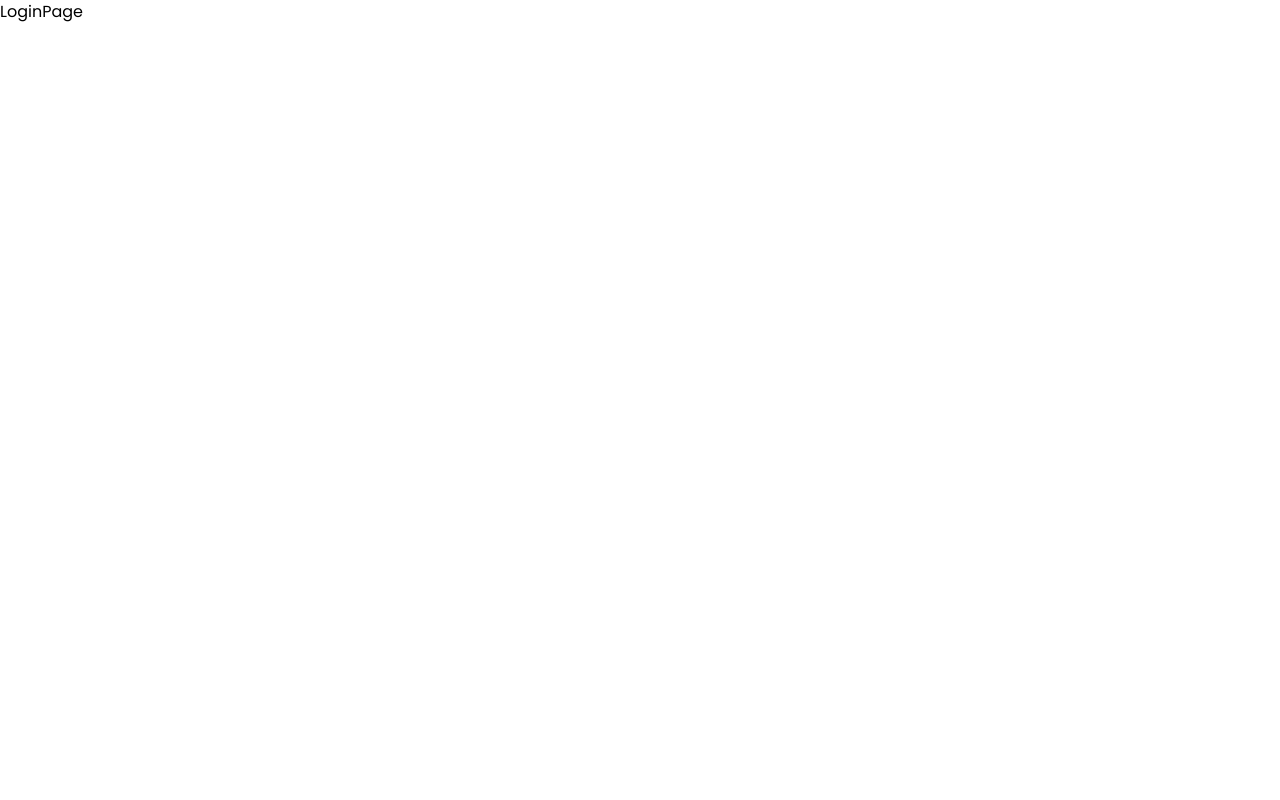
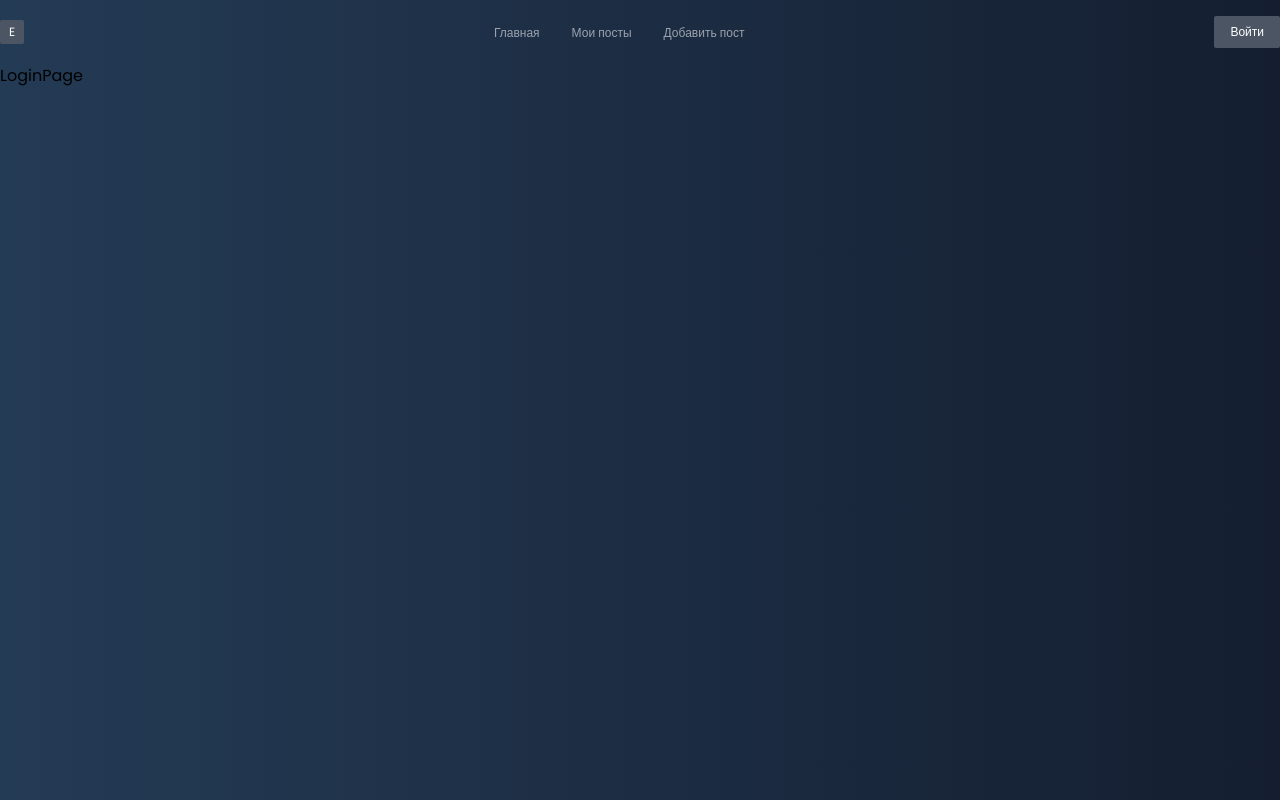
Before and after one commit to ant-droid/blog, a React (Create React App) app in the folder client/: page /login in a window 1280 px wide. Built offline with nearby package versions, Linux system fonts and the light colour scheme.

Commit message:
add navbar

```diff
--- a/client/src/App.js
+++ b/client/src/App.js
@@ -1,4 +1,4 @@
-//import { Layout } from './components/Layout.jsx'
+import { Layout } from './components/Layout.jsx'
 import { Routes, Route } from 'react-router-dom'
 
 import { MainPage } from './pages/MainPage';
@@ -14,7 +14,7 @@ import { EditPostPage } from './pages/EditPostPage.jsx';
 
 function App() {
   return (
-  //  <Layout>
+    <Layout>
       <Routes>
         <Route path='/' element={<MainPage />} />
         <Route path='posts' element={<PostsPage />} />
@@ -25,7 +25,7 @@ function App() {
         <Route path='login' element={<LoginPage />} />
 
       </Routes>
- //   </Layout>
+    </Layout>
   )
 }
 
--- a/client/src/components/Layout.jsx
+++ b/client/src/components/Layout.jsx
@@ -1,7 +1,14 @@
 import React from 'react'
+import { Navbar } from './Navbar'
 
-export const Layout = () => {
+export const Layout = ({ children }) => {
   return (
-    <div>Layout</div>
+    <React.Fragment>
+      <div className='container mx-auto'>
+        <Navbar />
+        {children}
+
+      </div>
+    </React.Fragment>
   )
 }
--- a/client/src/components/Navbar.jsx
+++ b/client/src/components/Navbar.jsx
@@ -1,7 +1,55 @@
 import React from 'react'
+import { Link, NavLink } from 'react-router-dom'
 
 export const Navbar = () => {
+
+const activeStyles = {
+    color: 'white',
+
+}
+
   return (
-    <div>Navbar</div>
+    <div className='flex py-4 justify-between items-center'>
+        <span className='flex justify-center items-center w-6 h-6 bg-gray-600 text-xs text-white rounded-sm'>
+            E
+        </span>
+
+        <ul className='flex gap-8'>
+            <li>
+                <NavLink
+                    to={'/'}
+                    href='/'
+                    className='text-xs text-gray-400 hover:text-white'
+                    style={({isActive})=>
+                        isActive ? activeStyles : undefined
+                    }
+                >Главная</NavLink>
+            </li>
+            <li>
+                <NavLink
+                    to={'/posts'}
+                    href='/'
+                    className='text-xs text-gray-400 hover:text-white'
+                    style={({isActive})=>
+                        isActive ? activeStyles : undefined
+                    }
+                >Мои посты</NavLink>
+            </li>
+            <li>
+                <NavLink
+                    to={'/new'}
+                    href='/'
+                    className='text-xs text-gray-400 hover:text-white'
+                    style={({isActive})=>
+                        isActive ? activeStyles : undefined
+                    }
+                >Добавить пост</NavLink>
+            </li>
+        </ul>
+
+        <div className='flex justify-center items-center bg-gray-600 text-xs text-white rounded-sm px-4 py-2'>
+            <button>Войти</button>
+        </div>
+    </div>
   )
 }
--- a/client/src/index.css
+++ b/client/src/index.css
@@ -4,6 +4,10 @@
 
 @layer base {
   body{
+    background: #141E30;
+    background: -webkit-linear-gradient(to right, #243B55, #141E30);
+    background: linear-gradient(to right, #243B55, #141E30);
     font-family: 'Poppins', sans-serif;
+    min-height: 100vh;
   }
 }
```
